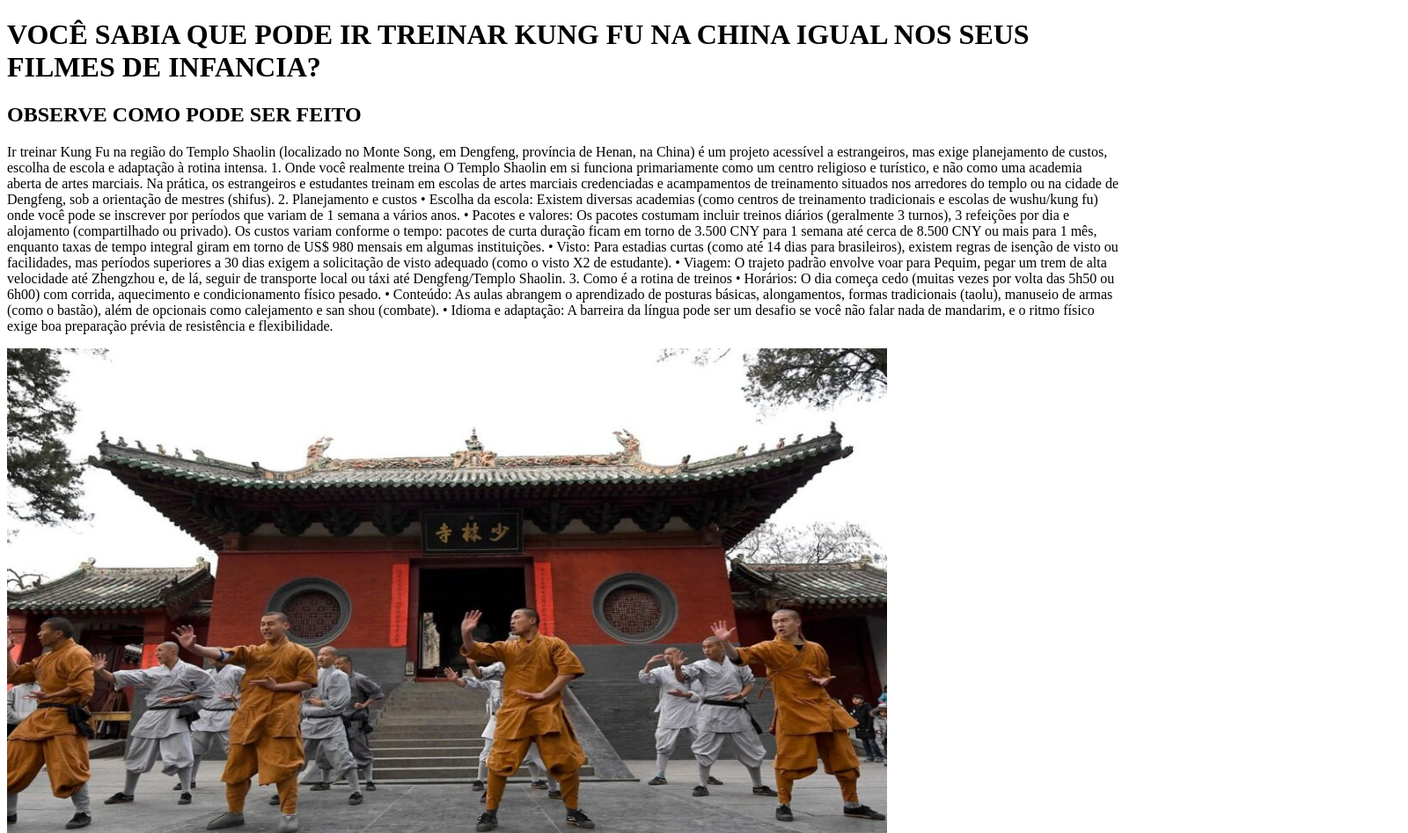
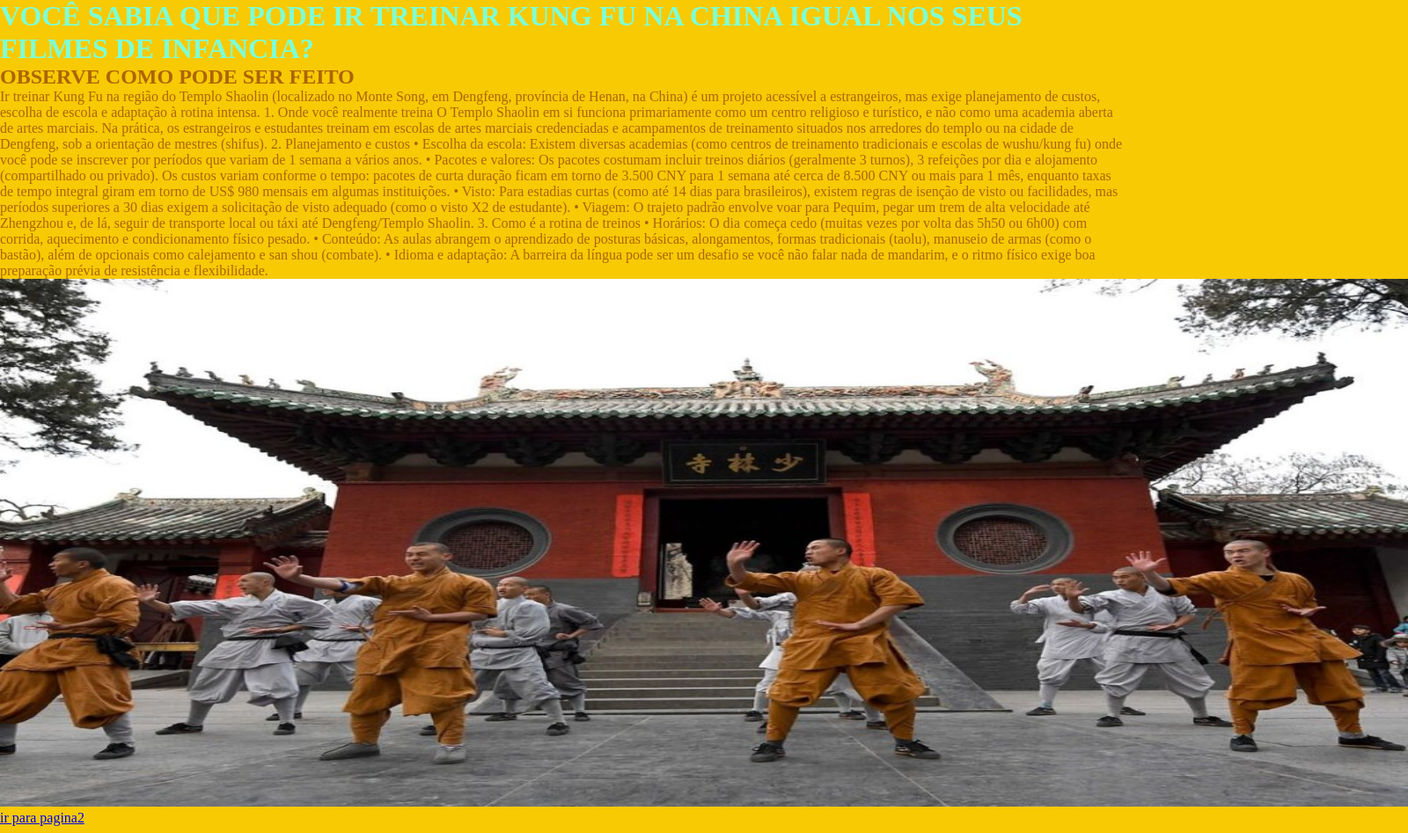
Before and after one commit to marcelocardenas36/opa, a plain HTML site: page index.html in a window 1280 px wide. Shown: the top 947 px of the page at 88% size, 1600 px wide, since content can reach past the window. Drawn offline with Linux system fonts and the light colour scheme.

Commit message:
67 projeto

```diff
--- a/index.html
+++ b/index.html
@@ -5,12 +5,12 @@
 
       <title>Myfirstsite</title>
 
-
+    <link rel="stylesheet" href="./style.css">
     </head>
     <body>
-        <h1>VOCÊ SABIA QUE PODE IR TREINAR KUNG FU NA CHINA IGUAL NOS SEUS FILMES DE INFANCIA?</h1>
-        <h2>OBSERVE COMO PODE SER FEITO</h1>
-        <p> Ir treinar Kung Fu na região do Templo Shaolin (localizado no Monte Song, em Dengfeng, província de Henan, na China) é um projeto acessível a estrangeiros, mas exige planejamento de custos, escolha de escola e adaptação à rotina intensa.
+        <h1 style="color:aquamarine">VOCÊ SABIA QUE PODE IR TREINAR KUNG FU NA CHINA IGUAL NOS SEUS FILMES DE INFANCIA?</h1>
+        <h2 class="subtitulo">OBSERVE COMO PODE SER FEITO</h1>
+        <p class="subtitulo"> Ir treinar Kung Fu na região do Templo Shaolin (localizado no Monte Song, em Dengfeng, província de Henan, na China) é um projeto acessível a estrangeiros, mas exige planejamento de custos, escolha de escola e adaptação à rotina intensa.
 
 1. Onde você realmente treina
 
@@ -32,9 +32,10 @@ O Templo Shaolin em si funciona primariamente como um centro religioso e turíst
         <img
         src="./templo-shaolin-1024x703.jpg"
         alt="Esta imagem apresenta um monge shaolin dando aulas para extrangeiros"
-        width="1000px"
+        width="1600px"
         height="600px"
         >
+        <a href="./pagina2.html">ir para pagina2</a>
 
 
     </body>
--- /dev/null
+++ b/style.css
@@ -0,0 +1,13 @@
+*{
+    margin: 0;
+    padding: 0;
+    box-sizing: border-box;
+}
+
+body{
+    background-color: rgb(247, 202, 4);
+}
+
+.subtitulo{
+    color: rgb(173, 100, 4);
+}
```
Also changed, not shown: pagina2.html (added, +11 -0 lines).
